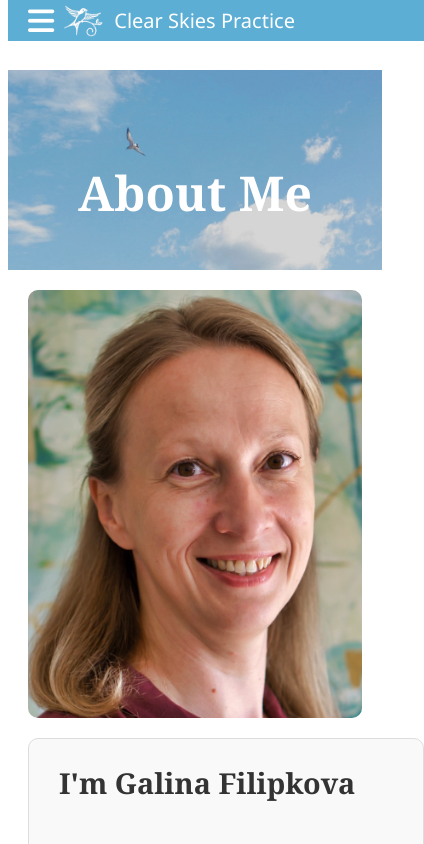
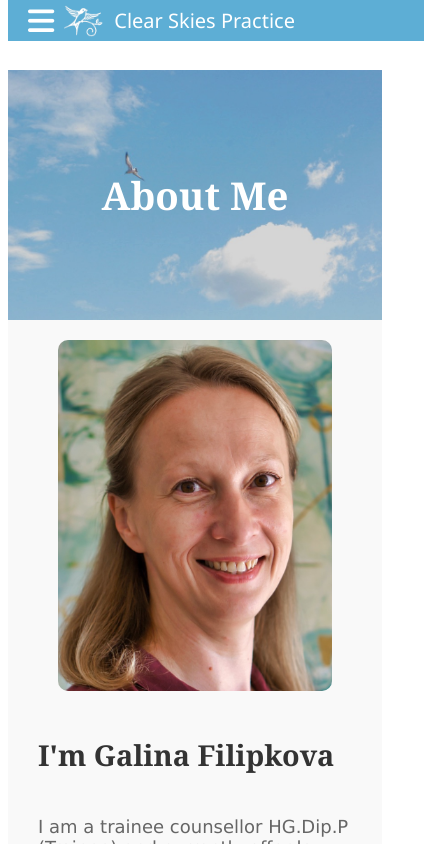
Before and after one commit to MikeForde/cstestvuejs, a Vue app: page /about-me in a window 390 px wide. Shown: the top 844 px of the page, 424 px wide, since content can reach past the window. Built offline with nearby package versions, Linux system fonts and the light colour scheme.

Commit message:
New format AboutMePage

```diff
--- a/src/components/AboutMePage.vue
+++ b/src/components/AboutMePage.vue
@@ -8,7 +8,7 @@
 
     <section class="about-me" ref="aboutMe" :class="{ 'fade-in': showAboutMe }">
       <div class="about-me-container">
-        <div class="about-me-card image-card">
+        <div class="about-me-info image-card">
           <img src="@/assets/galina2.jpg" alt="Galina Filipkova" class="about-me-image"/>
         </div>
         <div class="about-me-info info-card">
@@ -129,30 +129,27 @@ export default {
 <style scoped>
 .hero {
   position: relative;
-  height: 200px;
+  overflow: hidden;
   background-image: url('@/assets/Sky.jpeg');
   background-size: cover;
   background-position: center;
+  color: white;
+  text-align: center;
   display: flex;
   align-items: center;
   justify-content: center;
-  color: white;
-  text-align: center;
   font-family: Cambria, Cochin, Georgia, Times, 'Times New Roman', serif;
-  font-size:xx-large;
+  font-size: xx-large;
 }
 
 .hero-content {
-  max-width: 800px;
   margin: auto;
-  padding: 50px 20px;
-  z-index: 1;
+  text-align: center;
   color: white;
   padding: 50px 20px;
 }
 
 .about-me, .info-section {
-  padding: 20px;
   opacity: 0;
   transition: opacity 1s ease-in;
   font-size: larger;
@@ -173,30 +170,28 @@ export default {
   color: #333;
 }
 
-.section1 h2, .section3 h2{
+.section1 h2, .section3 h2 {
   color: white;
 }
 
 .about-me-container {
   display: flex;
   justify-content: center;
-  align-items: flex-start;
+  /* align-items: flex-start; */
   flex-direction: row;
 }
 
 .image-card {
-  width: 35%;
+  background: #f9f9f9;
+  width: 40%;
   max-width: 500px;
   display: flex;
   justify-content: center;
   align-items: center;
-  margin-right: 20px;
 }
 
 .info-card {
   background: #f9f9f9;
-  border: 1px solid #ddd;
-  border-radius: 10px;
   padding: 20px;
   display: flex;
   flex-direction: column;
@@ -209,14 +204,15 @@ export default {
 }
 
 .about-me-info {
-  width: 55%;
+  width: 60%;
   padding: 0 30px;
 }
 
 .about-me-image {
   width: 100%;
+  padding: 20px;
   height: auto;
-  border-radius: 10px;
+  border-radius: 30px;
   object-fit: cover;
 }
 
@@ -234,13 +230,33 @@ ul {
 }
 
 @media screen and (max-width: 768px) {
+  .hero, .about-me, .info-section {
+    width: 100%;
+    box-sizing: border-box;
+    padding: 0;
+    margin: 0;
+  }
+
   .about-me-container {
     flex-direction: column;
   }
 
-  .image-card, .info-card {
+  .image-card, .info-card, .about-me-image{
     width: 100%;
-    margin-bottom: 20px;
+    box-sizing: border-box;
+    max-width:none;
+  }
+
+  .hero {
+    height: 250px;
+  }
+
+  .hero-content {
+    padding: 10px 10px;
+  }
+
+  .hero-content h1 {
+    font-size: larger;
   }
 }
 </style>
--- a/src/components/HomePage.vue
+++ b/src/components/HomePage.vue
@@ -307,7 +307,6 @@ export default {
   .info-container .image-card,
   .resource-card {
     width: 100%;
-    /* margin: 0 0 20px 0; */
     box-sizing: border-box;
   }
 
--- a/src/components/TherapyPage.vue
+++ b/src/components/TherapyPage.vue
@@ -109,13 +109,11 @@ export default {
   display: flex;
   align-items: center;
   justify-content: center;
-  /* font-family: 'Segoe UI', Tahoma, Geneva, Verdana, sans-serif; */
   font-family: Cambria, Cochin, Georgia, Times, 'Times New Roman', serif;
-  font-size:xx-large;
+  font-size: xx-large;
 }
 
 .hero-content {
-  max-width: 800px;
   margin: auto;
   text-align: center;
   color: white;
@@ -123,7 +121,7 @@ export default {
 }
 
 .therapy, .approach, .trauma, .moving-towards-change {
-  padding: 20px;
+  /* padding: 20px; */
   opacity: 0;
   transition: opacity 1s ease-in;
   font-size: larger;
@@ -134,16 +132,21 @@ export default {
   color: #666;
   font-size: large;
 }
-.approach p, .moving-towards-change p{
-  color: white
+
+.approach p, .moving-towards-change p {
+  color: white;
 }
 
-.therapy h1, .therapy h2, .therapy h3, .approach h1, .approach h2, .approach h3, .trauma h1, .trauma h2, .trauma h3, .moving-towards-change h1, .moving-towards-change h2, .moving-towards-change h3 {
+.therapy h1, .therapy h2, .therapy h3,
+.approach h1, .approach h2, .approach h3,
+.trauma h1, .trauma h2, .trauma h3,
+.moving-towards-change h1, .moving-towards-change h2, .moving-towards-change h3 {
   font-family: Cambria, serif;
   color: #333;
 }
 
-.approach h1, .approach h2, .approach h3, .moving-towards-change h2, .moving-towards-change h3 {
+.approach h1, .approach h2, .approach h3,
+.moving-towards-change h2, .moving-towards-change h3 {
   color: white;
 }
 
@@ -155,8 +158,8 @@ export default {
 
 .therapy-card, .approach-card, .trauma-card, .change-card {
   background: #f9f9f9;
-  border: 1px solid #ddd;
-  border-radius: 10px;
+  /* border: 1px solid #ddd;
+  border-radius: 10px; */
   padding: 20px;
   display: flex;
   flex-direction: column;
@@ -172,9 +175,8 @@ export default {
   background: #5DAED5;
 }
 
-
 .text-card {
-  width: 55%;
+  width: 60%;
   padding: 0 50px;
 }
 
@@ -183,7 +185,7 @@ export default {
 }
 
 .image-card {
-  width: 35%;
+  width: 40%;
   display: flex;
   justify-content: center;
   align-items: center;
@@ -201,13 +203,21 @@ export default {
 }
 
 @media screen and (max-width: 768px) {
+  .hero, .therapy, .approach, .trauma, .moving-towards-change {
+    width: 100%;
+    box-sizing: border-box;
+    padding: 0;
+    margin: 0;
+  }
+
   .approach-container, .trauma-container {
     flex-direction: column;
   }
 
   .text-card, .image-card {
     width: 100%;
-    margin-bottom: 20px;
+    /* margin-bottom: 20px; */
+    box-sizing: border-box;
   }
 
   .approach-container .text-card {
@@ -225,5 +235,21 @@ export default {
   .trauma-container .image-card {
     order: 2;
   }
+
+  .hero {
+    height: 250px;
+  }
+
+  .hero-content {
+    padding: 10px 10px;
+  }
+
+  .hero-content h1 {
+    font-size: larger;
+  }
+
+  .hero-content p {
+    font-size: large;
+  }
 }
 </style>
```
